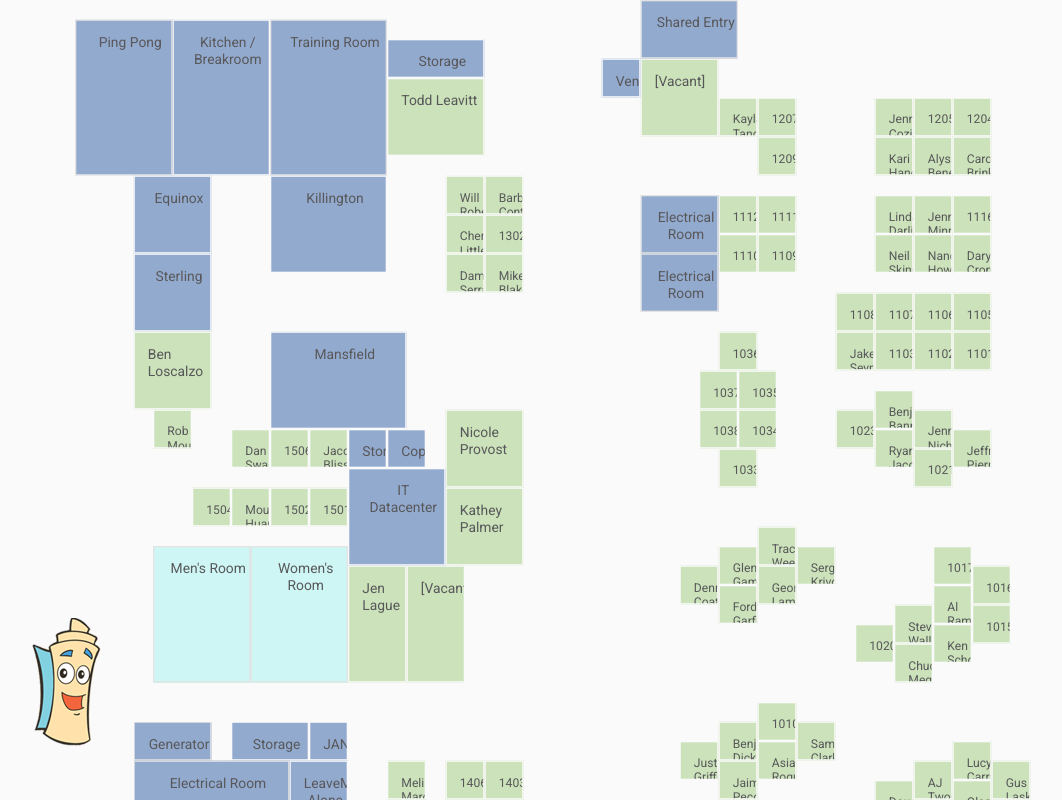
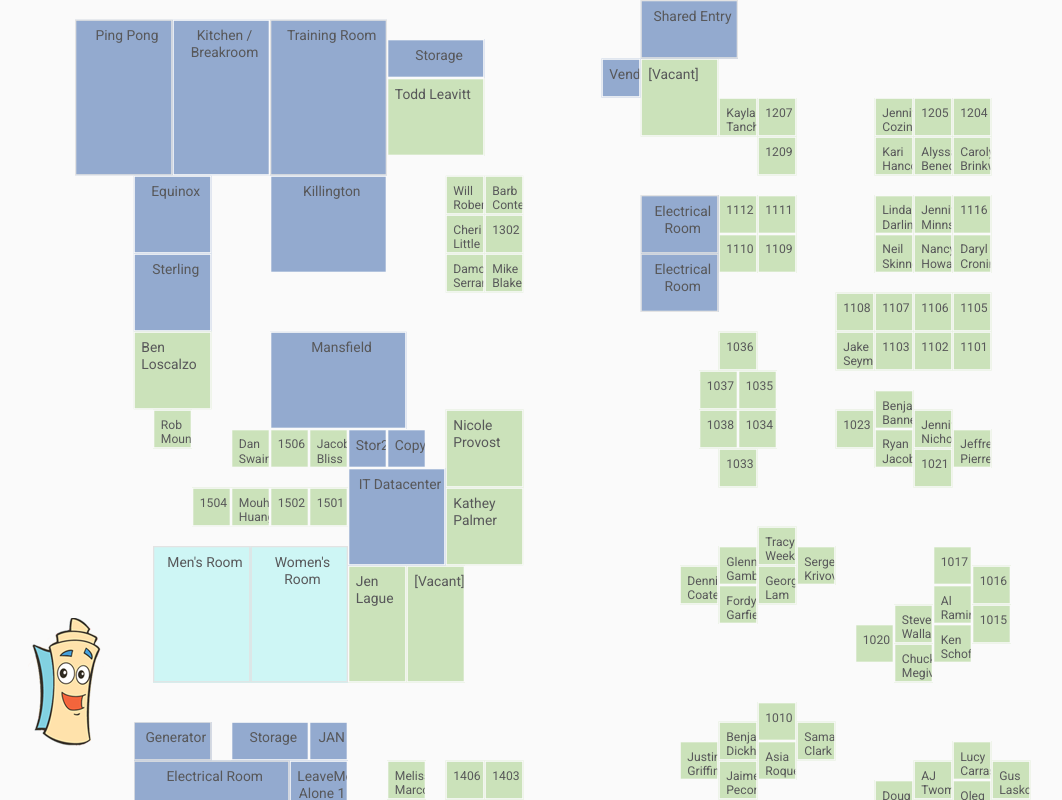
Before and after one commit to epricer/cubemap, a website: page index.html in a window 1280 px wide. Shown: the whole page, without its empty margins (3-1065 px from the left). Drawn offline with nearby package versions, Linux system fonts and the light colour scheme.

Commit message:
fixed a bunch of browser compatibility issues.\nadded doc type and fixed the fallout

```diff
--- a/index.js
+++ b/index.js
@@ -8,19 +8,9 @@ var employeeModel;
 var structures;
 var mapModel;
 
-
-function Structure(description, type, x, y, width, height) {
-    this.description = description;
-    this.type = type;
-    this.x = x;
-    this.y = y;
-    this.width = width;
-    this.height = height;
-}
-
 function trackCursor(mouseEvent) {
-    var xPosition = mouseEvent.x / getWindowWidth();
-    var yPosition = mouseEvent.y / getWindowHeight();
+    var xPosition = mouseEvent.clientX / getWindowWidth();
+    var yPosition = mouseEvent.clientY / getWindowHeight();
 
     var zoomWidth = getZoomWidth();
     var zoomHeight = getZoomHeight();
@@ -72,10 +62,10 @@ function init() {
     $("#map").css("transform", "scale(" + getZoom() + "," + getZoom() + ")");
 
     $.when(
-        jQuery.getJSON("/employees.json", function(data) {
+        $.ajax({ url: "/employees.json", cache: false }).done(function(data) {
             employeeModel = data;
         }),
-        jQuery.getJSON("/map.json", function(data) {
+        $.ajax({ url: "/map.json", cache: false }).done(function(data) {
             mapModel = data;
         })
     ).then(function() {
@@ -87,33 +77,35 @@ function init() {
 function drawStructures(structures, mapWidth, mapHeight, type) {
     var scale = getAutoScale(mapWidth, mapHeight);
     for (var i = 0; i < structures.length; i++) {
-        var structureWidget = document.createElement("div");
-        structureWidget.className = type;
-        structureWidget.type = type;
-        structureWidget.style.width = structures[i].width * scale;
-        structureWidget.style.height = structures[i].height * scale;
-        structureWidget.innerHTML = structures[i].name;
-        structureWidget.id = structures[i].name;
+        var structure = structures[i];
+        var structureDiv = $("<div></div>");
+        structureDiv.addClass(type);
+        structureDiv.css("width", structure.width * scale);
+        structureDiv.css("height", structure.height * scale);
+        structureDiv.css("left", (mapWidth - structure.x - structure.width) * scale);
+        structureDiv.css("top", (mapHeight - structure.y - structure.height) * scale);
+        structureDiv.attr("id", structure.name); // todo: is this needed?
+        structureDiv.data("structure", structure);
 
-        if (type == "cubes") {
-            var employee = getEmployeeByStructure(structures[i].name);
-            structureWidget.onclick = editStructure;
-            structureWidget.style.cursor = "hand";
-            if (employee !== null) {
-                var nameComponents = employee.name.split(" ");
-                structureWidget.innerHTML = nameComponents.join("<br />");
-            }
+        var employee = getEmployeeByStructure(structure.name);
+        if (employee !== null) {
+            structureDiv.html(employee.name.split(" ").join("<br />"));
+        } else {
+            structureDiv.html(structure.name);
         }
-        structureWidget.id = structures[i].name;
-        structureWidget.style.left = (mapWidth - structures[i].x - structures[i].width) * scale;
-        structureWidget.style.top = (mapHeight - structures[i].y - structures[i].height) * scale;
-        getMap().appendChild(structureWidget);
+
+        if (structure.editable) {
+            structureDiv.click(showModifyDialog.bind(this, structure));
+            structureDiv.css('cursor', 'pointer');
+        }
+
+        $("#map").append(structureDiv);
     }
 }
 
 function editStructure(e) {
     var target = (e) ? e.target : window.event.srcElement;
-    if (target.type == "cubes") {
+    if ($(target).data("structure").type == "cubes") {
         showModifyDialog(target.id);
     }
 }
@@ -191,12 +183,12 @@ function hideQuote() {
     document.getElementById("quote").style.display = "none";
 }
 
-function showModifyDialog(structureName) {
-    var employee = getEmployeeByStructure(structureName);
+function showModifyDialog(structure) {
+    var employee = getEmployeeByStructure(structure.name);
     var employeeName = (employee === null) ? "" : employee.name;
 
     $("#map").css("opacity", 0.2);
-    $("#location").val(structureName);
+    $("#location").val(structure.name);
     $("#EmpName").val(employeeName);
     $("#EmpName").data("oldvalue", employeeName);
     $("#modification").css("display", "block");
--- a/map.json
+++ b/map.json
@@ -8,616 +8,704 @@
                 "x": "6",
                 "y": "10",
                 "width": "2",
-                "height": "2"
+                "height": "2",
+                "editable": true
             },
             {
                 "name": "1002",
                 "x": "4",
                 "y": "11",
                 "width": "2",
-                "height": "2"
+                "height": "2",
+                "editable": true
             },
             {
                 "name": "1003",
                 "x": "2",
                 "y": "12",
                 "width": "2",
-                "height": "2"
+                "height": "2",
+                "editable": true
             },
             {
                 "name": "1005",
                 "x": "6",
                 "y": "12",
                 "width": "2",
-                "height": "2"
+                "height": "2",
+                "editable": true
             },
             {
                 "name": "1004",
                 "x": "4",
                 "y": "13",
                 "width": "2",
-                "height": "2"
+                "height": "2",
+                "editable": true
             },
             {
                 "name": "1006",
                 "x": "8",
                 "y": "11",
                 "width": "2",
-                "height": "2"
+                "height": "2",
+                "editable": true
             },
             {
                 "name": "1007",
                 "x": "16",
                 "y": "12",
                 "width": "2",
-                "height": "2"
+                "height": "2",
+                "editable": true
             },
             {
                 "name": "1008",
                 "x": "14",
                 "y": "13",
                 "width": "2",
-                "height": "2"
+                "height": "2",
+                "editable": true
             },
             {
                 "name": "1009",
                 "x": "12",
                 "y": "14",
                 "width": "2",
-                "height": "2"
+                "height": "2",
+                "editable": true
             },
             {
                 "name": "1010",
                 "x": "14",
                 "y": "15",
                 "width": "2",
-                "height": "2"
+                "height": "2",
+                "editable": true
             },
             {
                 "name": "1011",
                 "x": "16",
                 "y": "14",
                 "width": "2",
-                "height": "2"
+                "height": "2",
+                "editable": true
             },
             {
                 "name": "1012",
                 "x": "18",
                 "y": "13",
                 "width": "2",
-                "height": "2"
+                "height": "2",
+                "editable": true
             },
             {
                 "name": "1013",
                 "x": "7",
                 "y": "18",
                 "width": "2",
-                "height": "2"
+                "height": "2",
+                "editable": true
             },
             {
                 "name": "1014",
                 "x": "5",
                 "y": "19",
                 "width": "2",
-                "height": "2"
+                "height": "2",
+                "editable": true
             },
             {
                 "name": "1015",
                 "x": "3",
                 "y": "20",
                 "width": "2",
-                "height": "2"
+                "height": "2",
+                "editable": true
             },
             {
                 "name": "1016",
                 "x": "3",
                 "y": "22",
                 "width": "2",
-                "height": "2"
+                "height": "2",
+                "editable": true
             },
             {
                 "name": "1017",
                 "x": "5",
                 "y": "23",
                 "width": "2",
-                "height": "2"
+                "height": "2",
+                "editable": true
             },
             {
                 "name": "1018",
                 "x": "5",
                 "y": "21",
                 "width": "2",
-                "height": "2"
+                "height": "2",
+                "editable": true
             },
             {
                 "name": "1019",
                 "x": "7",
                 "y": "20",
                 "width": "2",
-                "height": "2"
+                "height": "2",
+                "editable": true
             },
             {
                 "name": "1020",
                 "x": "9",
                 "y": "19",
                 "width": "2",
-                "height": "2"
+                "height": "2",
+                "editable": true
             },
             {
                 "name": "1021",
                 "x": "6",
                 "y": "28",
                 "width": "2",
-                "height": "2"
+                "height": "2",
+                "editable": true
             },
             {
                 "name": "1022",
                 "x": "8",
                 "y": "29",
                 "width": "2",
-                "height": "2"
+                "height": "2",
+                "editable": true
             },
             {
                 "name": "1023",
                 "x": "10",
                 "y": "30",
                 "width": "2",
-                "height": "2"
+                "height": "2",
+                "editable": true
             },
             {
                 "name": "1024",
                 "x": "8",
                 "y": "31",
                 "width": "2",
-                "height": "2"
+                "height": "2",
+                "editable": true
             },
             {
                 "name": "1025",
                 "x": "6",
                 "y": "30",
                 "width": "2",
-                "height": "2"
+                "height": "2",
+                "editable": true
             },
             {
                 "name": "1026",
                 "x": "4",
                 "y": "29",
                 "width": "2",
-                "height": "2"
+                "height": "2",
+                "editable": true
             },
             {
                 "name": "1027",
                 "x": "16",
                 "y": "21",
                 "width": "2",
-                "height": "2"
+                "height": "2",
+                "editable": true
             },
             {
                 "name": "1028",
                 "x": "14",
                 "y": "22",
                 "width": "2",
-                "height": "2"
+                "height": "2",
+                "editable": true
             },
             {
                 "name": "1029",
                 "x": "12",
                 "y": "23",
                 "width": "2",
-                "height": "2"
+                "height": "2",
+                "editable": true
             },
             {
                 "name": "1030",
                 "x": "14",
                 "y": "24",
                 "width": "2",
-                "height": "2"
+                "height": "2",
+                "editable": true
             },
             {
                 "name": "1031",
                 "x": "16",
                 "y": "23",
                 "width": "2",
-                "height": "2"
+                "height": "2",
+                "editable": true
             },
             {
                 "name": "1032",
                 "x": "18",
                 "y": "22",
                 "width": "2",
-                "height": "2"
+                "height": "2",
+                "editable": true
             },
             {
                 "name": "1033",
                 "x": "16",
                 "y": "28",
                 "width": "2",
-                "height": "2"
+                "height": "2",
+                "editable": true
             },
             {
                 "name": "1034",
                 "x": "15",
                 "y": "30",
                 "width": "2",
-                "height": "2"
+                "height": "2",
+                "editable": true
             },
             {
                 "name": "1035",
                 "x": "15",
                 "y": "32",
                 "width": "2",
-                "height": "2"
+                "height": "2",
+                "editable": true
             },
             {
                 "name": "1036",
                 "x": "16",
                 "y": "34",
                 "width": "2",
-                "height": "2"
+                "height": "2",
+                "editable": true
             },
             {
                 "name": "1037",
                 "x": "17",
                 "y": "32",
                 "width": "2",
-                "height": "2"
+                "height": "2",
+                "editable": true
             },
             {
                 "name": "1038",
                 "x": "17",
                 "y": "30",
                 "width": "2",
-                "height": "2"
+                "height": "2",
+                "editable": true
             },
             {
                 "name": "1101",
                 "x": "4",
                 "y": "34",
                 "width": "2",
-                "height": "2"
+                "height": "2",
+                "editable": true
             },
             {
                 "name": "1102",
                 "x": "6",
                 "y": "34",
                 "width": "2",
-                "height": "2"
+                "height": "2",
+                "editable": true
             },
             {
                 "name": "1103",
                 "x": "8",
                 "y": "34",
                 "width": "2",
-                "height": "2"
+                "height": "2",
+                "editable": true
             },
             {
                 "name": "1104",
                 "x": "10",
                 "y": "34",
                 "width": "2",
-                "height": "2"
+                "height": "2",
+                "editable": true
             },
             {
                 "name": "1105",
                 "x": "4",
                 "y": "36",
                 "width": "2",
-                "height": "2"
+                "height": "2",
+                "editable": true
             },
             {
                 "name": "1106",
                 "x": "6",
                 "y": "36",
                 "width": "2",
-                "height": "2"
+                "height": "2",
+                "editable": true
             },
             {
                 "name": "1107",
                 "x": "8",
                 "y": "36",
                 "width": "2",
-                "height": "2"
+                "height": "2",
+                "editable": true
             },
             {
                 "name": "1108",
                 "x": "10",
                 "y": "36",
                 "width": "2",
-                "height": "2"
+                "height": "2",
+                "editable": true
             },
             {
                 "name": "1109",
                 "x": "14",
                 "y": "39",
                 "width": "2",
-                "height": "2"
+                "height": "2",
+                "editable": true
             },
             {
                 "name": "1110",
                 "x": "16",
                 "y": "39",
                 "width": "2",
-                "height": "2"
+                "height": "2",
+                "editable": true
             },
             {
                 "name": "1111",
                 "x": "14",
                 "y": "41",
                 "width": "2",
-                "height": "2"
+                "height": "2",
+                "editable": true
             },
             {
                 "name": "1112",
                 "x": "16",
                 "y": "41",
                 "width": "2",
-                "height": "2"
+                "height": "2",
+                "editable": true
             },
             {
                 "name": "1113",
                 "x": "4",
                 "y": "39",
                 "width": "2",
-                "height": "2"
+                "height": "2",
+                "editable": true
             },
             {
                 "name": "1114",
                 "x": "6",
                 "y": "39",
                 "width": "2",
-                "height": "2"
+                "height": "2",
+                "editable": true
             },
             {
                 "name": "1115",
                 "x": "8",
                 "y": "39",
                 "width": "2",
-                "height": "2"
+                "height": "2",
+                "editable": true
             },
             {
                 "name": "1116",
                 "x": "4",
                 "y": "41",
                 "width": "2",
-                "height": "2"
+                "height": "2",
+                "editable": true
             },
             {
                 "name": "1117",
                 "x": "6",
                 "y": "41",
                 "width": "2",
-                "height": "2"
+                "height": "2",
+                "editable": true
             },
             {
                 "name": "1118",
                 "x": "8",
                 "y": "41",
                 "width": "2",
-                "height": "2"
+                "height": "2",
+                "editable": true
             },
             {
                 "name": "1201",
                 "x": "4",
                 "y": "44",
                 "width": "2",
-                "height": "2"
+                "height": "2",
+                "editable": true
             },
             {
                 "name": "1202",
                 "x": "6",
                 "y": "44",
                 "width": "2",
-                "height": "2"
+                "height": "2",
+                "editable": true
             },
             {
                 "name": "1203",
                 "x": "8",
                 "y": "44",
                 "width": "2",
-                "height": "2"
+                "height": "2",
+                "editable": true
             },
             {
                 "name": "1204",
                 "x": "4",
                 "y": "46",
                 "width": "2",
-                "height": "2"
+                "height": "2",
+                "editable": true
             },
             {
                 "name": "1205",
                 "x": "6",
                 "y": "46",
                 "width": "2",
-                "height": "2"
+                "height": "2",
+                "editable": true
             },
             {
                 "name": "1206",
                 "x": "8",
                 "y": "46",
                 "width": "2",
-                "height": "2"
+                "height": "2",
+                "editable": true
             },
             {
                 "name": "1207",
                 "x": "14",
                 "y": "46",
                 "width": "2",
-                "height": "2"
+                "height": "2",
+                "editable": true
             },
             {
                 "name": "1208",
                 "x": "16",
                 "y": "46",
                 "width": "2",
-                "height": "2"
+                "height": "2",
+                "editable": true
             },
             {
                 "name": "1209",
                 "x": "14",
                 "y": "44",
                 "width": "2",
-                "height": "2"
+                "height": "2",
+                "editable": true
             },
             {
                 "name": "1301",
                 "x": "28",
                 "y": "38",
                 "width": "2",
-                "height": "2"
+                "height": "2",
+                "editable": true
             },
             {
                 "name": "1302",
                 "x": "28",
                 "y": "40",
                 "width": "2",
-                "height": "2"
+                "height": "2",
+                "editable": true
             },
             {
                 "name": "1303",
                 "x": "28",
                 "y": "42",
                 "width": "2",
-                "height": "2"
+                "height": "2",
+                "editable": true
             },
             {
                 "name": "1304",
                 "x": "30",
                 "y": "38",
                 "width": "2",
-                "height": "2"
+                "height": "2",
+                "editable": true
             },
             {
                 "name": "1305",
                 "x": "30",
                 "y": "40",
                 "width": "2",
-                "height": "2"
+                "height": "2",
+                "editable": true
             },
             {
                 "name": "1306",
                 "x": "30",
                 "y": "42",
                 "width": "2",
-                "height": "2"
+                "height": "2",
+                "editable": true
             },
             {
                 "name": "1401",
                 "x": "28",
                 "y": "8",
                 "width": "2",
-                "height": "2"
+                "height": "2",
+                "editable": true
             },
             {
                 "name": "1402",
                 "x": "28",
                 "y": "10",
                 "width": "2",
-                "height": "2"
+                "height": "2",
+                "editable": true
             },
             {
                 "name": "1403",
                 "x": "28",
                 "y": "12",
                 "width": "2",
-                "height": "2"
+                "height": "2",
+                "editable": true
             },
             {
                 "name": "1404",
                 "x": "30",
                 "y": "8",
                 "width": "2",
-                "height": "2"
+                "height": "2",
+                "editable": true
             },
             {
                 "name": "1405",
                 "x": "30",
                 "y": "10",
                 "width": "2",
-                "height": "2"
+                "height": "2",
+                "editable": true
             },
             {
                 "name": "1406",
                 "x": "30",
                 "y": "12",
                 "width": "2",
-                "height": "2"
+                "height": "2",
+                "editable": true
             },
             {
                 "name": "1407",
                 "x": "33",
                 "y": "8",
                 "width": "2",
-                "height": "2"
+                "height": "2",
+                "editable": true
             },
             {
                 "name": "1408",
                 "x": "33",
                 "y": "10",
                 "width": "2",
-                "height": "2"
+                "height": "2",
+                "editable": true
             },
             {
                 "name": "1409",
                 "x": "33",
                 "y": "12",
                 "width": "2",
-                "height": "2"
+                "height": "2",
+                "editable": true
             },
             {
                 "name": "1501",
                 "x": "37",
                 "y": "26",
                 "width": "2",
-                "height": "2"
+                "height": "2",
+                "editable": true
             },
             {
                 "name": "1502",
                 "x": "39",
                 "y": "26",
                 "width": "2",
-                "height": "2"
+                "height": "2",
+                "editable": true
             },
             {
                 "name": "1503",
                 "x": "41",
                 "y": "26",
                 "width": "2",
-                "height": "2"
+                "height": "2",
+                "editable": true
             },
             {
                 "name": "1504",
                 "x": "43",
                 "y": "26",
                 "width": "2",
-                "height": "2"
+                "height": "2",
+                "editable": true
             },
             {
                 "name": "1505",
                 "x": "37",
                 "y": "29",
                 "width": "2",
-                "height": "2"
+                "height": "2",
+                "editable": true
             },
             {
                 "name": "1506",
                 "x": "39",
                 "y": "29",
                 "width": "2",
-                "height": "2"
+                "height": "2",
+                "editable": true
             },
             {
                 "name": "1507",
                 "x": "41",
                 "y": "29",
                 "width": "2",
-                "height": "2"
+                "height": "2",
+                "editable": true
             },
             {
                 "name": "1508",
                 "x": "45",
                 "y": "30",
                 "width": "2",
-                "height": "2"
+                "height": "2",
+                "editable": true
             }
         ],
 
--- a/styles.css
+++ b/styles.css
@@ -5,6 +5,10 @@ body {
     color: #58585A;
     border: 0px;
     margin: 0px;
+    overflow: hidden;
+    position: absolute;
+    width: 100%;
+    height: 100%;
 }
 
 foo {
@@ -38,8 +42,8 @@ select {
     border: 1px solid #FAFAFA;
     background-color: #CBE2BA;
     box-sizing: border-box;
-    padding-top: 10px;
-    padding-left: 10px;
+    padding-top: 5px;
+    padding-left: 5px;
     overflow: hidden;
     z-index: 1;
 }
```
Also changed, not shown: index.html (+2 -0 lines), 2 other files.
